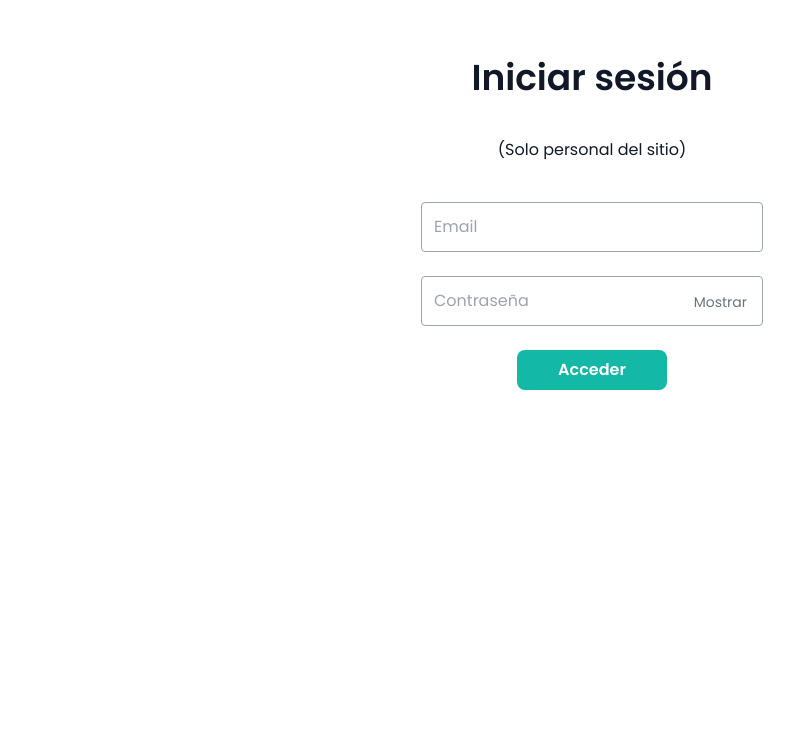
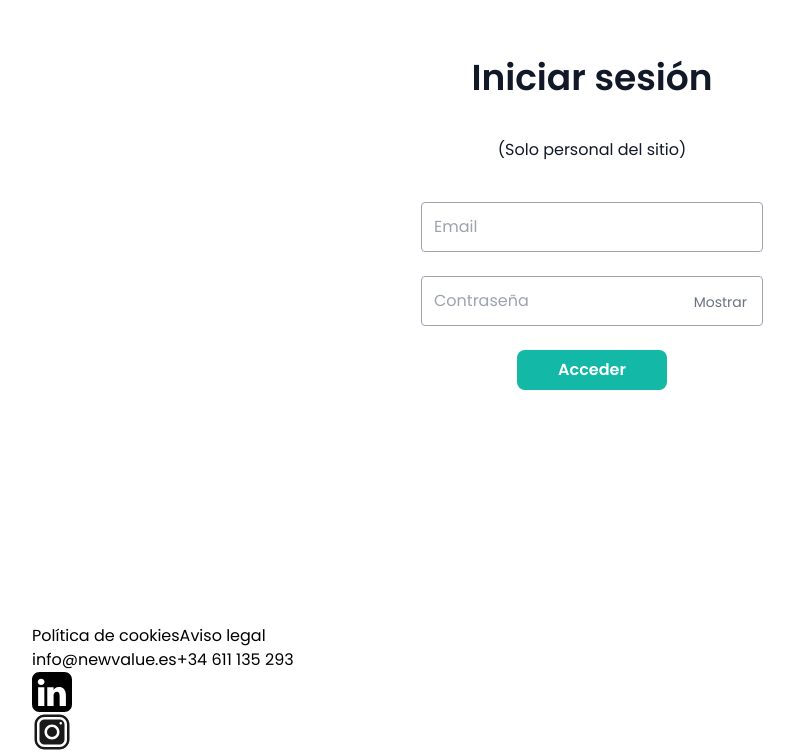
Before and after one commit to mariandrean/NewValue, a React (Vite) app in the folder client/: page /login in a window 1280 px wide. Shown: the part 176-928 px from the top of the page, without its empty margins (48-842 px from the left). Before the commit the page ends 800 px from the top, so only its background shows below. Built offline with nearby package versions, Linux system fonts and the light colour scheme.

Commit message:
feat(client):Add-Footer

```diff
--- /dev/null
+++ b/client/src/components/footer/Footer.jsx
@@ -0,0 +1,35 @@
+import React from 'react'
+import Linkedin from '../../../public/assets/icon-linkedin.svg'
+import Instagram from '../../../public/assets/icon-instagram.svg'
+
+
+const Footer = () => {
+  return (
+    <div>
+        <footer>
+            <div>
+            <span className="privacidad">
+                <a href="https://newvalue.es/politica-privacidad" className="">Política de cookies</a>
+                <a href="https://newvalue.es/politica-privacidad">Aviso legal</a>
+            </span>
+            </div>
+            <div className="footer-container2">
+            <span className="footer-text2 Content">
+                <a href="mailto:info@newvalue.es?subject=" className="footer-link">info@newvalue.es</a>
+                <a href="tel:+34611135293" className="footer-link1">+34 611 135 293</a>
+            </span>
+            </div>
+            <div>
+            <span className="linkedin">
+                <a href="https://www.linkedin.com/company/new-value-generation/">
+                    <img src={Linkedin} alt="icon-linkedin" className="icon-linkedin"/> </a>
+                <a href="https://www.instagram.com/newvaluegeneration/">
+                    <img src={Instagram} alt="icon-instagram" className="icon-instagram"/> </a>
+            </span>
+            </div>
+            </footer>
+    </div>
+  )
+}
+
+export default Footer
--- a/client/src/layout/LayoutPrivate.jsx
+++ b/client/src/layout/LayoutPrivate.jsx
@@ -1,6 +1,7 @@
 import { useEffect } from "react";
 import { Outlet, useNavigate } from "react-router-dom";
 import { useUserContext } from "../context/UserContext";
+import Footer from "../components/footer/Footer";
 
 const LayoutPrivate = () => {
   const token = localStorage.getItem("token");
@@ -13,7 +14,12 @@ const LayoutPrivate = () => {
     }
   }, [token]);
 
-  return <Outlet />;
+  return (
+    <>
+    <Outlet />
+    <Footer />
+    </>
+  )
 };
 
 export default LayoutPrivate;
--- a/client/src/layout/LayoutPublic.jsx
+++ b/client/src/layout/LayoutPublic.jsx
@@ -1,5 +1,6 @@
 import React from 'react'
 import { Outlet } from "react-router-dom";
+import Footer from '../components/footer/Footer';
 
 
 const LayoutPublic = () => {
@@ -7,6 +8,7 @@ const LayoutPublic = () => {
     <div>
       <main className='px-5 lg:px-20 '>
         <Outlet />
+        <Footer />
       </main>
     </div >
   );
```
Also changed, not shown: client/public/assets/icon-instagram.svg (added), client/public/assets/icon-linkedin.svg (added).
